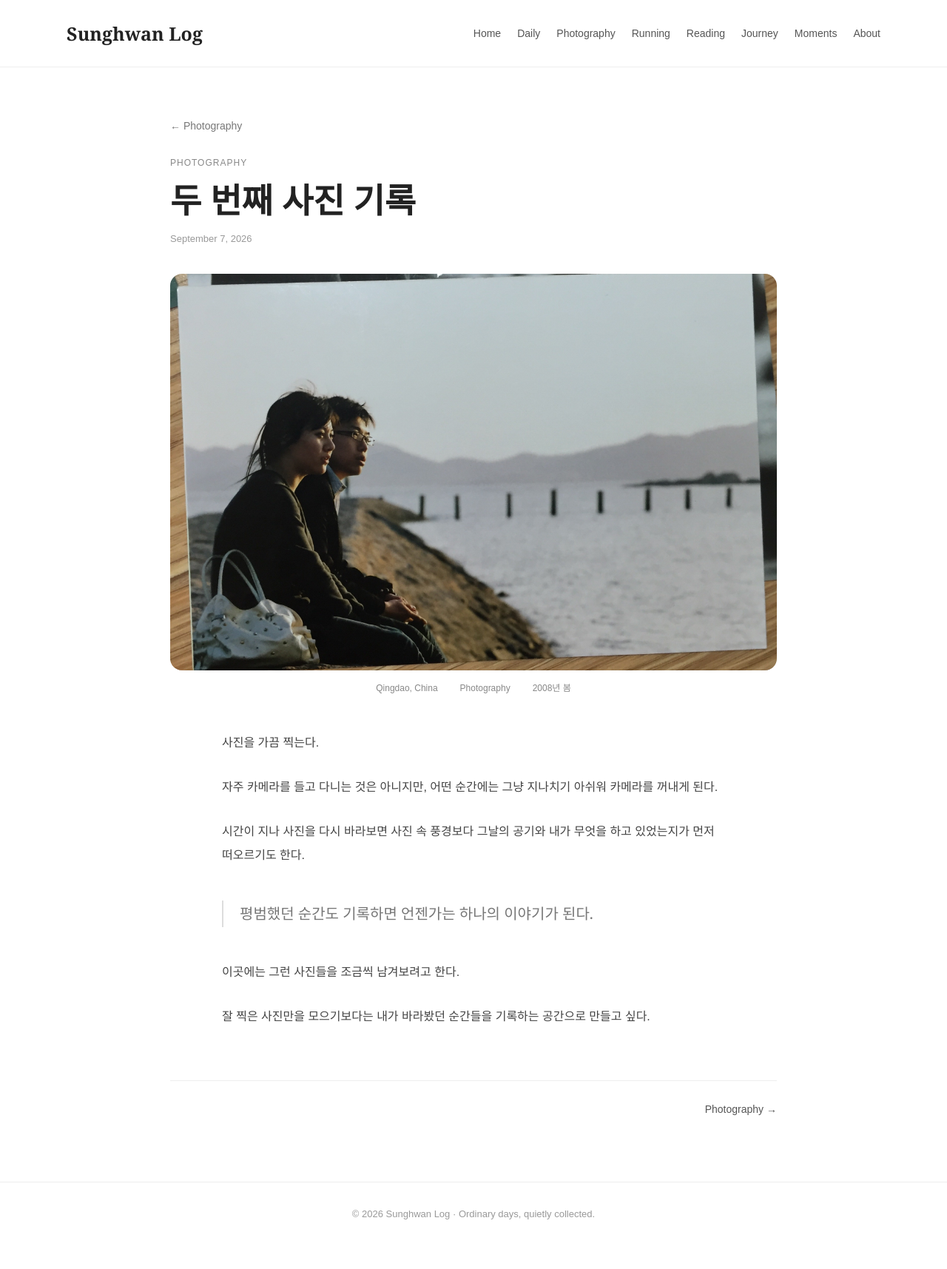
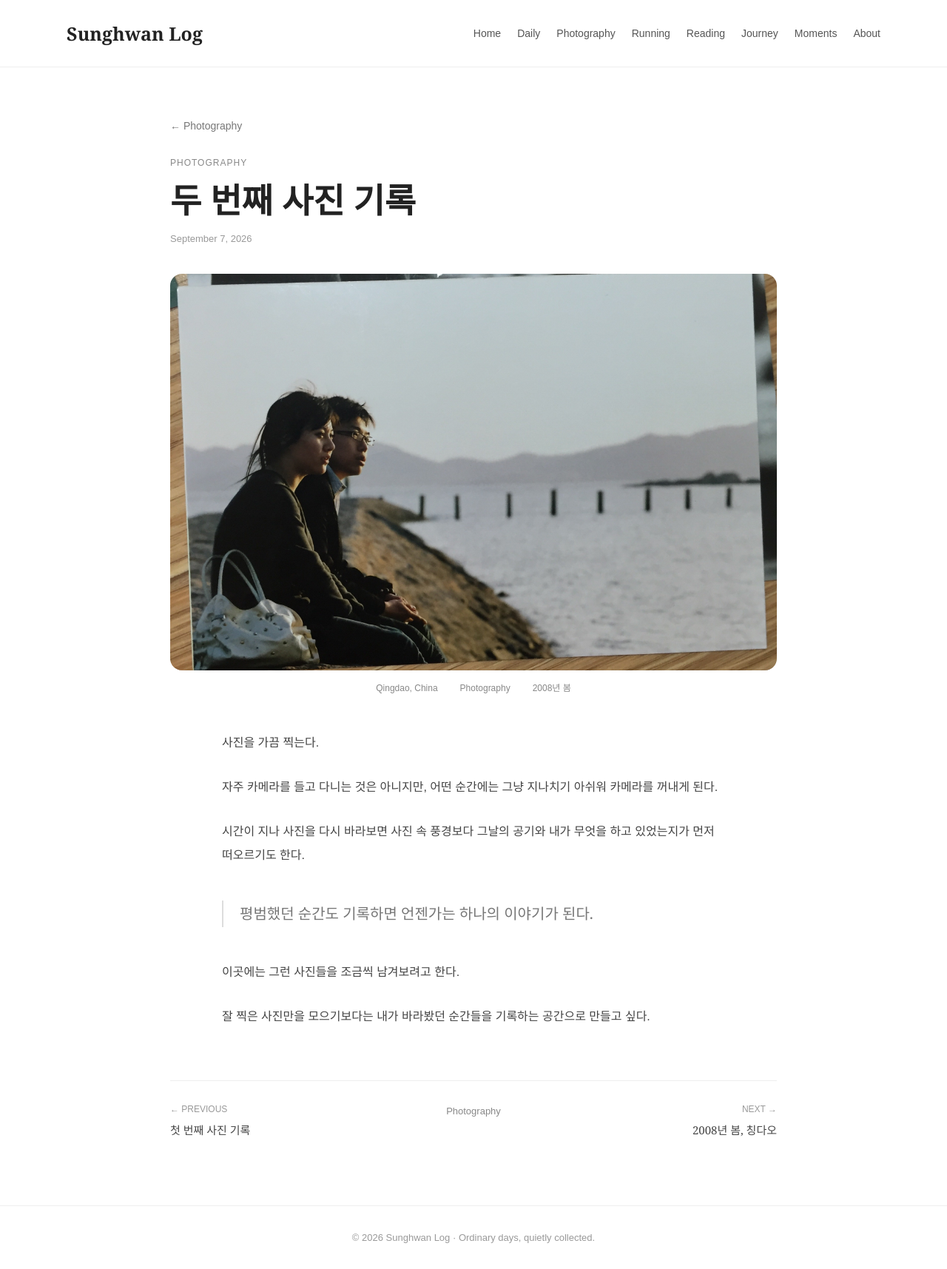
Before and after one commit to sunghwanlog/sunghwanlog.github.io, a Jekyll site: the page built from _posts/2026-09-07-photo-002.md, in a window 1280 px wide. Shown: the whole page at 74% size. Built offline with Jekyll 4.4.1, drawn with Linux system fonts in a browser that asks for light colours; before the commit the page ends 1683 px from its top, so only the background shows below that.

Commit message:
Update photo.html

```diff
--- a/_layouts/photo.html
+++ b/_layouts/photo.html
@@ -101,7 +111,10 @@
       font-size: 13px;
     }
 
-    /* 한 장짜리 사진 */
+
+    /* =========================
+       한 장짜리 사진
+    ========================= */
 
     .main-photo {
       margin-top: 40px;
@@ -115,12 +128,16 @@
       display: block;
     }
 
-    /* 여러 장짜리 사진 */
+
+    /* =========================
+       여러 장짜리 사진
+    ========================= */
 
     .photo-gallery {
       width: 100%;
       max-width: 820px;
       margin: 40px auto 0;
+
       display: flex;
       flex-direction: column;
       gap: 28px;
@@ -139,14 +156,22 @@
       display: block;
     }
 
+
+    /* =========================
+       사진 정보
+    ========================= */
+
     .photo-info {
       display: flex;
       justify-content: center;
       align-items: center;
       gap: 30px;
+
       margin-top: 16px;
+
       color: #888;
       font-size: 12px;
+
       flex-wrap: wrap;
     }
 
@@ -171,39 +202,122 @@
     .story blockquote {
       margin: 45px 0;
       padding-left: 22px;
+
       border-left: 2px solid #ddd;
+
       color: #777;
+
       font-family: Georgia, "Noto Serif KR", serif;
       font-size: 20px;
       line-height: 1.8;
     }
 
+
+    /* =========================
+       이전 글 / 다음 글
+    ========================= */
+
     .post-navigation {
-      display: flex;
-      justify-content: space-between;
+      display: grid;
+      grid-template-columns: 1fr auto 1fr;
+      align-items: start;
+      gap: 30px;
+
       margin-top: 70px;
       padding-top: 30px;
+
       border-top: 1px solid #eeeeee;
     }
 
     .post-navigation a {
+      text-decoration: none;
       color: #555;
-      text-decoration: none;
-      font-size: 14px;
     }
 
     .post-navigation a:hover {
       color: #000;
     }
 
+
+    /* 이전/다음 영역 */
+
+    .nav-side {
+      min-width: 0;
+    }
+
+    .nav-previous {
+      text-align: left;
+    }
+
+    .nav-next {
+      text-align: right;
+    }
+
+
+    /* Pre / Post 글자 */
+
+    .nav-label {
+      display: block;
+      margin-bottom: 8px;
+
+      color: #999;
+      font-size: 12px;
+      line-height: 1.4;
+    }
+
+
+    /* 게시글 제목 */
+
+    .nav-title {
+      display: block;
+
+      font-family: Georgia, "Noto Serif KR", serif;
+      font-size: 15px;
+      line-height: 1.5;
+
+      color: #444;
+
+      overflow-wrap: break-word;
+    }
+
+
+    /* 가운데 Photography */
+
+    .nav-center {
+      padding-top: 1px;
+      text-align: center;
+    }
+
+    .nav-center a {
+      font-size: 13px;
+      color: #888;
+    }
+
+    .nav-center a:hover {
+      color: #000;
+    }
+
+
+    /* =========================
+       FOOTER
+    ========================= */
+
     footer {
       margin-top: 90px;
       padding: 35px 0;
+
       border-top: 1px solid #eeeeee;
+
       text-align: center;
+
       color: #999;
       font-size: 13px;
     }
+
+
+    /* =========================
+       TABLET
+    ========================= */
 
     @media (max-width: 900px) {
 
@@ -252,13 +371,41 @@
         font-size: 15px;
       }
 
+
+      /* 모바일에서는 이전/다음 영역을 조금 더 단순하게 */
+
+      .post-navigation {
+        grid-template-columns: 1fr 1fr;
+        gap: 20px;
+      }
+
+      .nav-center {
+        grid-column: 1 / -1;
+        grid-row: 2;
+
+        margin-top: 10px;
+        padding-top: 20px;
+
+        border-top: 1px solid #eeeeee;
+      }
+
+      .nav-title {
+        font-size: 14px;
+      }
+
     }
 
   </style>
 
 </head>
 
+
 <body>
+
+
+<!-- =========================
+     HEADER
+========================= -->
 
 <header>
 
@@ -267,21 +414,47 @@
     <nav>
 
       <div class="logo">
+
         <a href="{{ '/' | relative_url }}">
           Sunghwan Log
         </a>
+
       </div>
+
 
       <div class="menu">
 
-        <a href="{{ '/' | relative_url }}">Home</a>
-        <a href="#">Daily</a>
-        <a href="{{ '/photography.html' | relative_url }}">Photography</a>
-        <a href="#">Running</a>
-        <a href="#">Reading</a>
-        <a href="#">Journey</a>
-        <a href="#">Moments</a>
-        <a href="#">About</a>
+        <a href="{{ '/' | relative_url }}">
+          Home
+        </a>
+
+        <a href="#">
+          Daily
+        </a>
+
+        <a href="{{ '/photography.html' | relative_url }}">
+          Photography
+        </a>
+
+        <a href="#">
+          Running
+        </a>
+
+        <a href="#">
+          Reading
+        </a>
+
+        <a href="#">
+          Journey
+        </a>
+
+        <a href="#">
+          Moments
+        </a>
+
+        <a href="#">
+          About
+        </a>
 
       </div>
 
@@ -291,27 +464,60 @@
 
 </header>
 
+
+
+<!-- =========================
+     MAIN
+========================= -->
+
 <main class="container">
 
   <article class="article">
 
-    <a class="back" href="{{ '/photography.html' | relative_url }}">
+
+    <!-- Photography 목록으로 돌아가기 -->
+
+    <a
+      class="back"
+      href="{{ '/photography.html' | relative_url }}"
+    >
       ← Photography
     </a>
+
+
+
+    <!-- 카테고리 -->
 
     <div class="category">
       Photography
     </div>
 
+
+
+    <!-- 제목 -->
+
     <h1>
       {{ page.title }}
     </h1>
+
+
+
+    <!-- 게시 날짜 -->
 
     <div class="date">
       {{ page.date | date: "%B %-d, %Y" }}
     </div>
 
+
+
+    <!-- =========================
+         사진
+    ========================= -->
+
     {% if page.images %}
+
+
+      <!-- 여러 장의 사진 -->
 
       <div class="photo-gallery">
 
@@ -330,7 +536,11 @@
 
       </div>
 
+
     {% else %}
+
+
+      <!-- 한 장의 사진 -->
 
       <div class="main-photo">
 
@@ -341,17 +551,31 @@
 
       </div>
 
+
     {% endif %}
+
+
+
+    <!-- =========================
+         사진 정보
+    ========================= -->
 
     <div class="photo-info">
 
-      <span>
-        {{ page.location }}
-      </span>
+
+      {% if page.location and page.location != "" %}
+
+        <span>
+          {{ page.location }}
+        </span>
+
+      {% endif %}
+
 
       <span>
         Photography
       </span>
+
 
       {% if page.shooting_date and page.shooting_date != "" %}
 
@@ -361,25 +585,152 @@
 
       {% endif %}
 
+
     </div>
 
+
+
+    <!-- =========================
+         본문
+    ========================= -->
+
     <section class="story">
+
       {{ content }}
+
     </section>
+
+
+
+    <!-- =========================
+         Photography 이전/다음 글 찾기
+    ========================= -->
+
+    {% assign photography_posts = site.posts
+      | where: "category", "photography" %}
+
+    {% assign previous_photo = nil %}
+    {% assign next_photo = nil %}
+
+
+    {% for post in photography_posts %}
+
+
+      {% if post.url == page.url %}
+
+
+        {% assign current_index = forloop.index0 %}
+
+
+        <!-- 현재 글보다 오래된 Photography 글 -->
+
+        {% unless forloop.last %}
+
+          {% assign previous_index = current_index | plus: 1 %}
+
+          {% assign previous_photo =
+            photography_posts[previous_index] %}
+
+        {% endunless %}
+
+
+        <!-- 현재 글보다 새로운 Photography 글 -->
+
+        {% unless forloop.first %}
+
+          {% assign next_index = current_index | minus: 1 %}
+
+          {% assign next_photo =
+            photography_posts[next_index] %}
+
+        {% endunless %}
+
+
+      {% endif %}
+
+
+    {% endfor %}
+
+
+
+    <!-- =========================
+         이전 글 / 목록 / 다음 글
+    ========================= -->
 
     <div class="post-navigation">
 
-      <span></span>
 
-      <a href="{{ '/photography.html' | relative_url }}">
-        Photography →
-      </a>
+      <!-- 이전 글 -->
+
+      <div class="nav-side nav-previous">
+
+        {% if previous_photo %}
+
+          <a href="{{ previous_photo.url | relative_url }}">
+
+            <span class="nav-label">
+              ← PREVIOUS
+            </span>
+
+            <span class="nav-title">
+              {{ previous_photo.title }}
+            </span>
+
+          </a>
+
+        {% endif %}
+
+      </div>
+
+
+
+      <!-- Photography 목록 -->
+
+      <div class="nav-center">
+
+        <a href="{{ '/photography.html' | relative_url }}">
+          Photography
+        </a>
+
+      </div>
+
+
+
+      <!-- 다음 글 -->
+
+      <div class="nav-side nav-next">
+
+        {% if next_photo %}
+
+          <a href="{{ next_photo.url | relative_url }}">
+
+            <span class="nav-label">
+              NEXT →
+            </span>
+
+            <span class="nav-title">
+              {{ next_photo.title }}
+            </span>
+
+          </a>
+
+        {% endif %}
+
+      </div>
+
 
     </div>
+
 
   </article>
 
 </main>
+
+
+
+<!-- =========================
+     FOOTER
+========================= -->
 
 <footer>
 
@@ -388,6 +739,7 @@
 
 </footer>
 
+
 </body>
 
 </html>
```
Also changed, not shown: other parts of _layouts/photo.html (+21 -0 lines).
